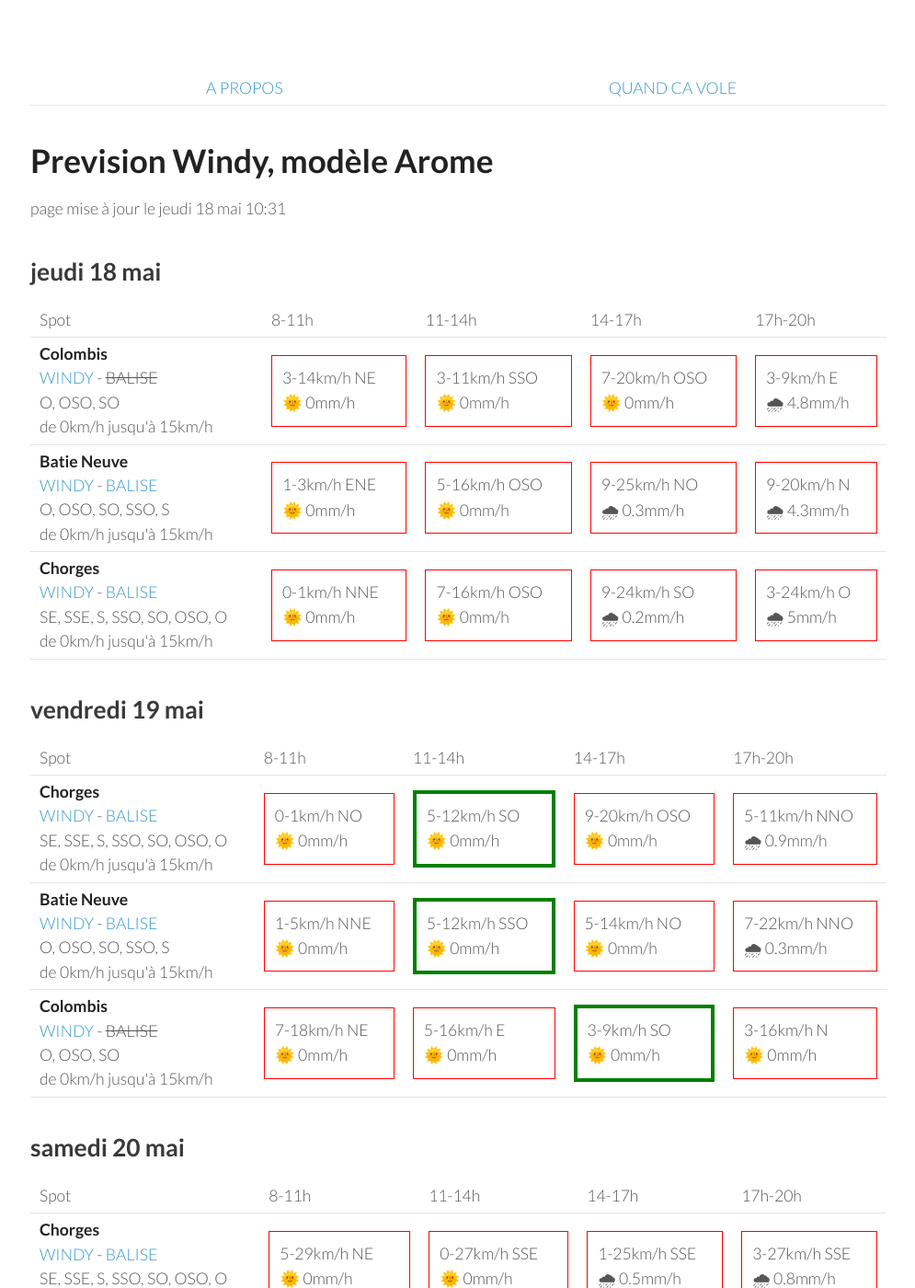
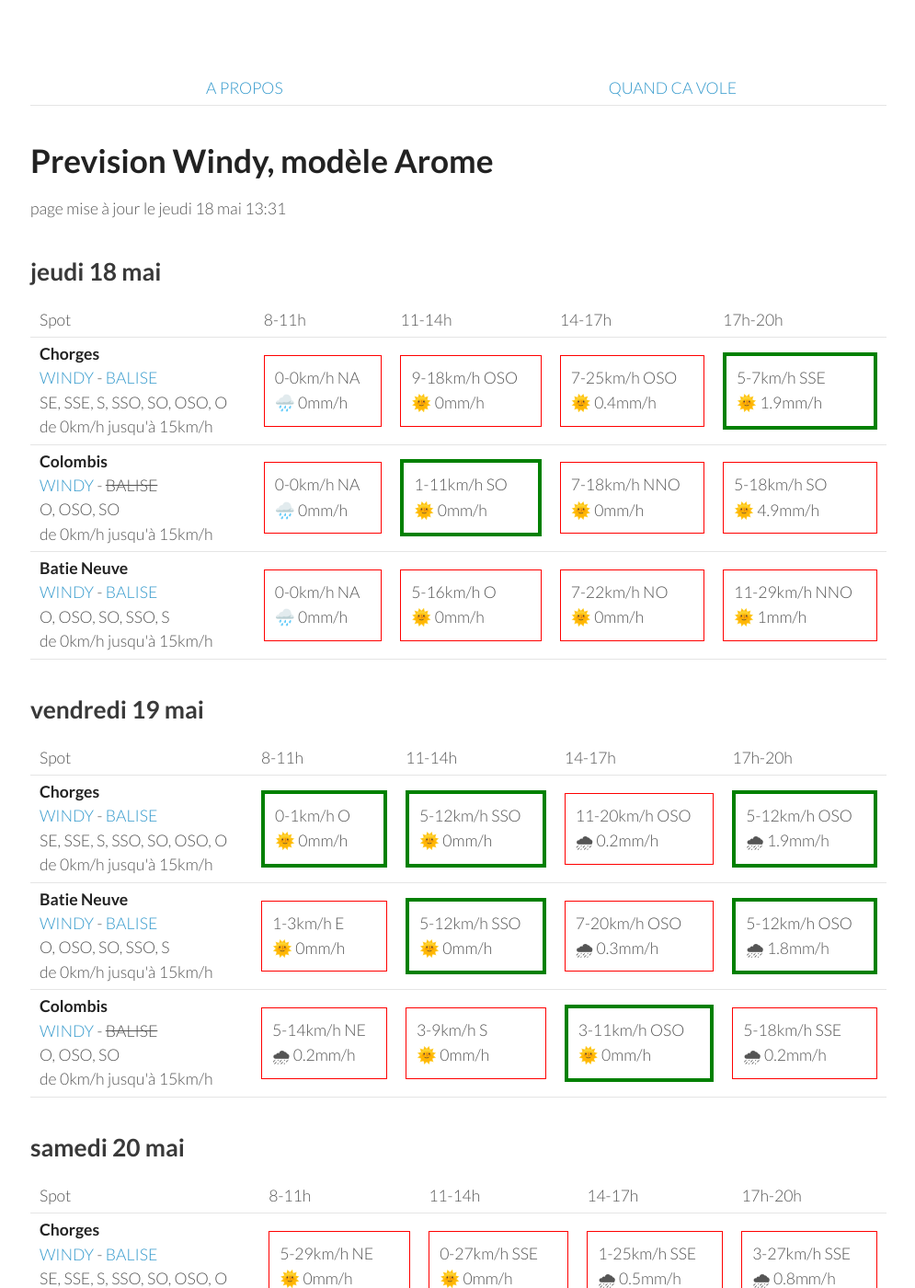
Before and after one commit to parapente-dans-le-nord/parapente-dans-le-nord.github.io, a Jekyll site: the page built from serre_poncon.markdown, in a window 1280 px wide and 1400 px high. Shown: the whole window at 92% size, without its empty margins (25-1020 px from the left). Built offline with Jekyll 4.4.1, drawn with Linux system fonts in a browser that asks for light colours.

Commit message:
update index.markdown

```diff
--- a/serre_poncon.markdown
+++ b/serre_poncon.markdown
@@ -7,7 +7,7 @@ title:  "Tous les spots"
 {: .links}
 
 # Prevision Windy, modèle Arome
-page mise à jour le jeudi 18 mai 10:31
+page mise à jour le jeudi 18 mai 13:31
 
 ## jeudi 18 mai
 
@@ -22,33 +22,30 @@ page mise à jour le jeudi 18 mai 10:31
       <td>17h-20h</td>
     </tr>
 <tr>
+        <td><strong>Chorges</strong><br><a href="https://windy.com/44.578/6.280?44.559,6.262,10">WINDY</a> - <span class=""><a href="https://www.openwindmap.org/PP554">BALISE</a> </span><br> <span class="vent-favorable">SE, SSE, S, SSO, SO, OSO, O</span><br><span class="force-vent">de 0km/h jusqu'à 15km/h</span> </td>
+
+            <td><div class="not-flyable"><p>0-0km/h NA</p><p>🌧️ 0mm/h</p></div></td>
+            <td><div class="not-flyable"><p>9-18km/h OSO</p><p>🌞 0mm/h</p></div></td>
+            <td><div class="not-flyable"><p>7-25km/h OSO</p><p>🌞 0.4mm/h</p></div></td>
+            <td><div class="flyable"><p>5-7km/h SSE</p><p>🌞 1.9mm/h</p></div></td>
+
+    </tr>
+<tr>
         <td><strong>Colombis</strong><br><a href="https://windy.com/44.494/6.216?44.559,6.262,10">WINDY</a> - <span class="no-balise"> BALISE </span><br> <span class="vent-favorable">O, OSO, SO</span><br><span class="force-vent">de 0km/h jusqu'à 15km/h</span> </td>
 
-            <td><div class="not-flyable"><p>3-14km/h NE</p><p>🌞 0mm/h</p></div></td>
-            <td><div class="not-flyable"><p>3-11km/h SSO</p><p>🌞 0mm/h</p></div></td>
-            <td><div class="not-flyable"><p>7-20km/h OSO</p><p>🌞 0mm/h</p></div></td>
-            <td><div class="not-flyable"><p>3-9km/h E</p><p>🌧 4.8mm/h</p></div></td>
-
+            <td><div class="not-flyable"><p>0-0km/h NA</p><p>🌧️ 0mm/h</p></div></td>
+            <td><div class="flyable"><p>1-11km/h SO</p><p>🌞 0mm/h</p></div></td>
+            <td><div class="not-flyable"><p>7-18km/h NNO</p><p>🌞 0mm/h</p></div></td>
+            <td><div class="not-flyable"><p>5-18km/h SO</p><p>🌞 4.9mm/h</p></div></td>
 
     </tr>
 <tr>
         <td><strong>Batie Neuve</strong><br><a href="https://windy.com/44.584/6.236?44.559,6.262,10,m:eTtagly">WINDY</a> - <span class=""><a href="https://www.openwindmap.org/PP554">BALISE</a> </span><br> <span class="vent-favorable">O, OSO, SO, SSO, S</span><br><span class="force-vent">de 0km/h jusqu'à 15km/h</span> </td>
 
-            <td><div class="not-flyable"><p>1-3km/h ENE</p><p>🌞 0mm/h</p></div></td>
-            <td><div class="not-flyable"><p>5-16km/h OSO</p><p>🌞 0mm/h</p></div></td>
-            <td><div class="not-flyable"><p>9-25km/h NO</p><p>🌧 0.3mm/h</p></div></td>
-            <td><div class="not-flyable"><p>9-20km/h N</p><p>🌧 4.3mm/h</p></div></td>
-
-
-    </tr>
-<tr>
-        <td><strong>Chorges</strong><br><a href="https://windy.com/44.578/6.280?44.559,6.262,10">WINDY</a> - <span class=""><a href="https://www.openwindmap.org/PP554">BALISE</a> </span><br> <span class="vent-favorable">SE, SSE, S, SSO, SO, OSO, O</span><br><span class="force-vent">de 0km/h jusqu'à 15km/h</span> </td>
-
-            <td><div class="not-flyable"><p>0-1km/h NNE</p><p>🌞 0mm/h</p></div></td>
-            <td><div class="not-flyable"><p>7-16km/h OSO</p><p>🌞 0mm/h</p></div></td>
-            <td><div class="not-flyable"><p>9-24km/h SO</p><p>🌧 0.2mm/h</p></div></td>
-            <td><div class="not-flyable"><p>3-24km/h O</p><p>🌧 5mm/h</p></div></td>
-
+            <td><div class="not-flyable"><p>0-0km/h NA</p><p>🌧️ 0mm/h</p></div></td>
+            <td><div class="not-flyable"><p>5-16km/h O</p><p>🌞 0mm/h</p></div></td>
+            <td><div class="not-flyable"><p>7-22km/h NO</p><p>🌞 0mm/h</p></div></td>
+            <td><div class="not-flyable"><p>11-29km/h NNO</p><p>🌞 1mm/h</p></div></td>
 
     </tr>
 
@@ -70,30 +67,30 @@ page mise à jour le jeudi 18 mai 10:31
 <tr>
         <td><strong>Chorges</strong><br><a href="https://windy.com/44.578/6.280?44.559,6.262,10">WINDY</a> - <span class=""><a href="https://www.openwindmap.org/PP554">BALISE</a> </span><br> <span class="vent-favorable">SE, SSE, S, SSO, SO, OSO, O</span><br><span class="force-vent">de 0km/h jusqu'à 15km/h</span> </td>
 
-            <td><div class="not-flyable"><p>0-1km/h NO</p><p>🌞 0mm/h</p></div></td>
-            <td><div class="flyable"><p>5-12km/h SO</p><p>🌞 0mm/h</p></div></td>
-            <td><div class="not-flyable"><p>9-20km/h OSO</p><p>🌞 0mm/h</p></div></td>
-            <td><div class="not-flyable"><p>5-11km/h NNO</p><p>🌧 0.9mm/h</p></div></td>
+            <td><div class="flyable"><p>0-1km/h O</p><p>🌞 0mm/h</p></div></td>
+            <td><div class="flyable"><p>5-12km/h SSO</p><p>🌞 0mm/h</p></div></td>
+            <td><div class="not-flyable"><p>11-20km/h OSO</p><p>🌧 0.2mm/h</p></div></td>
+            <td><div class="flyable"><p>5-12km/h OSO</p><p>🌧 1.9mm/h</p></div></td>
 
 
     </tr>
 <tr>
         <td><strong>Batie Neuve</strong><br><a href="https://windy.com/44.584/6.236?44.559,6.262,10,m:eTtagly">WINDY</a> - <span class=""><a href="https://www.openwindmap.org/PP554">BALISE</a> </span><br> <span class="vent-favorable">O, OSO, SO, SSO, S</span><br><span class="force-vent">de 0km/h jusqu'à 15km/h</span> </td>
 
-            <td><div class="not-flyable"><p>1-5km/h NNE</p><p>🌞 0mm/h</p></div></td>
+            <td><div class="not-flyable"><p>1-3km/h E</p><p>🌞 0mm/h</p></div></td>
             <td><div class="flyable"><p>5-12km/h SSO</p><p>🌞 0mm/h</p></div></td>
-            <td><div class="not-flyable"><p>5-14km/h NO</p><p>🌞 0mm/h</p></div></td>
-            <td><div class="not-flyable"><p>7-22km/h NNO</p><p>🌧 0.3mm/h</p></div></td>
+            <td><div class="not-flyable"><p>7-20km/h OSO</p><p>🌧 0.3mm/h</p></div></td>
+            <td><div class="flyable"><p>5-12km/h OSO</p><p>🌧 1.8mm/h</p></div></td>
 
 
     </tr>
 <tr>
         <td><strong>Colombis</strong><br><a href="https://windy.com/44.494/6.216?44.559,6.262,10">WINDY</a> - <span class="no-balise"> BALISE </span><br> <span class="vent-favorable">O, OSO, SO</span><br><span class="force-vent">de 0km/h jusqu'à 15km/h</span> </td>
 
-            <td><div class="not-flyable"><p>7-18km/h NE</p><p>🌞 0mm/h</p></div></td>
-            <td><div class="not-flyable"><p>5-16km/h E</p><p>🌞 0mm/h</p></div></td>
-            <td><div class="flyable"><p>3-9km/h SO</p><p>🌞 0mm/h</p></div></td>
-            <td><div class="not-flyable"><p>3-16km/h N</p><p>🌞 0mm/h</p></div></td>
+            <td><div class="not-flyable"><p>5-14km/h NE</p><p>🌧 0.2mm/h</p></div></td>
+            <td><div class="not-flyable"><p>3-9km/h S</p><p>🌞 0mm/h</p></div></td>
+            <td><div class="flyable"><p>3-11km/h OSO</p><p>🌞 0mm/h</p></div></td>
+            <td><div class="not-flyable"><p>5-18km/h SSE</p><p>🌧 0.2mm/h</p></div></td>
 
 
     </tr>
```
